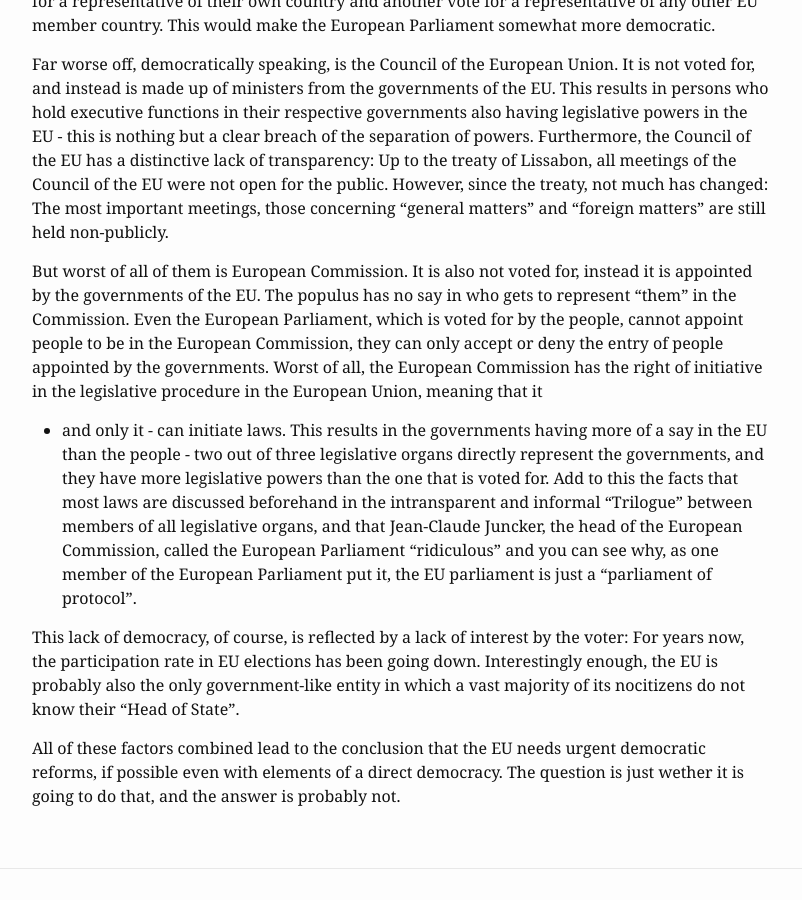
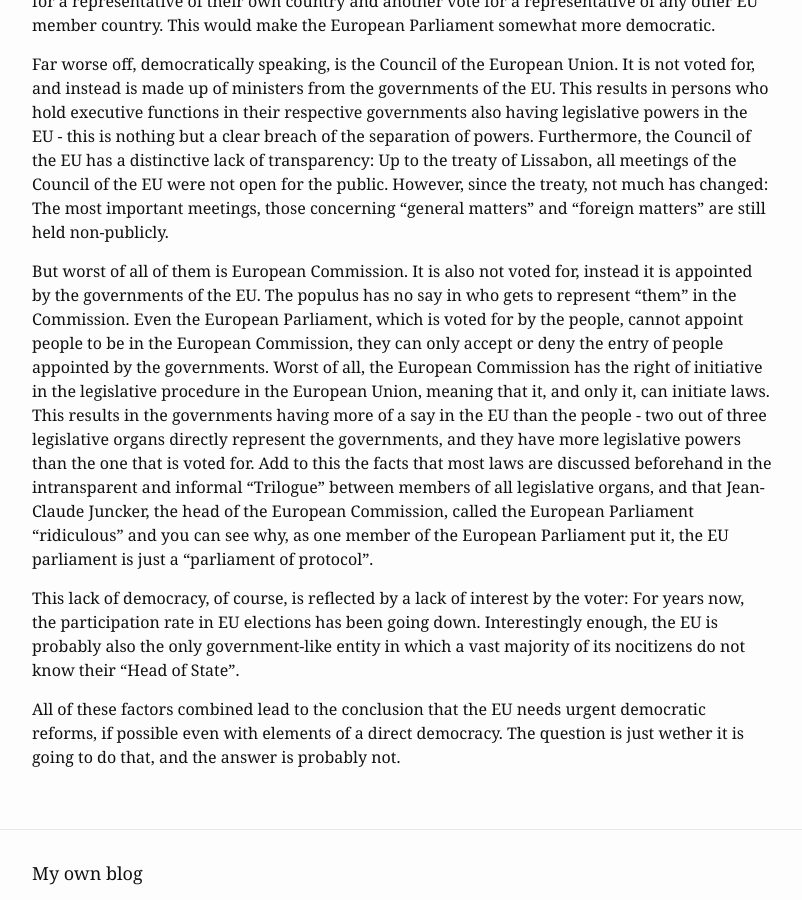
Before and after one commit to adaxasd/adaxasd.github.io, a Jekyll site: the page built from _posts/2017-08-30-the-european-system-and-its-faults.markdown, in a window 1280 px wide and 900 px high, scrolled down 538 px. Shown: the whole window, without its empty margins (238-1040 px from the left). Built offline with Jekyll 4.4.1, drawn with Linux system fonts in a browser that asks for light colours.

Commit message:
Scrapped hyphons for commas

```diff
--- a/_posts/2017-08-30-the-european-system-and-its-faults.markdown
+++ b/_posts/2017-08-30-the-european-system-and-its-faults.markdown
@@ -27,8 +27,8 @@
 But worst of all of them is European Commission. It is also not voted for, instead it is appointed by the governments of the EU. The
 populus has no say in who gets to represent "them" in the Commission. Even the European Parliament, which is voted for by the people,
 cannot appoint people to be in the European Commission, they can only accept or deny the entry of people appointed by the governments.
-Worst of all, the European Commission has the right of initiative in the legislative procedure in the European Union, meaning that it
- - and only it - can initiate laws. This results in the governments having more of a say in the EU than the people - two out of three
+Worst of all, the European Commission has the right of initiative in the legislative procedure in the European Union, meaning that it,
+and only it, can initiate laws. This results in the governments having more of a say in the EU than the people - two out of three
 legislative organs directly represent the governments, and they have more legislative powers than the one that is voted for. Add to this
 the facts that most laws are discussed beforehand in the intransparent and informal "Trilogue" between members of all legislative organs,
 and that Jean-Claude Juncker, the head of the European Commission, called the European Parliament "ridiculous"
```
